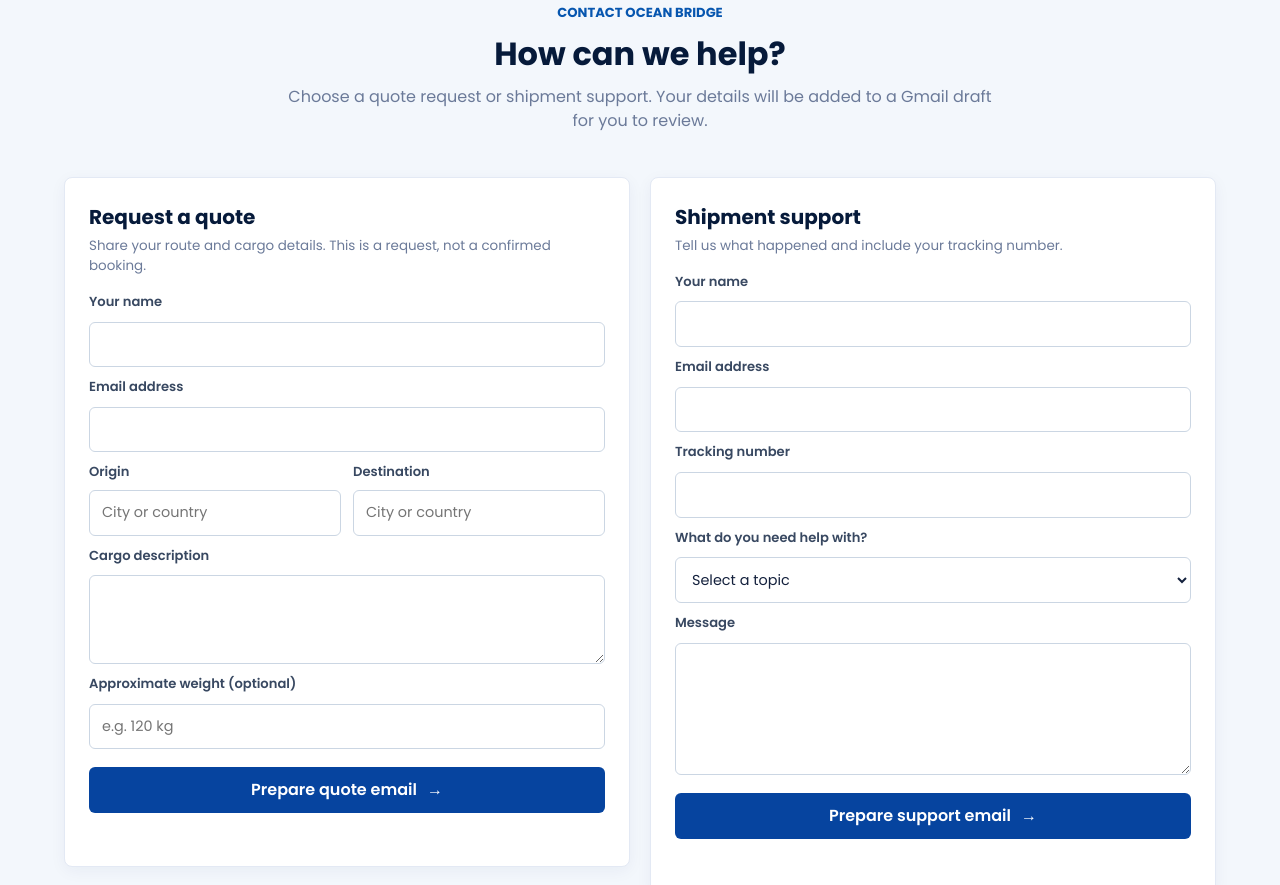
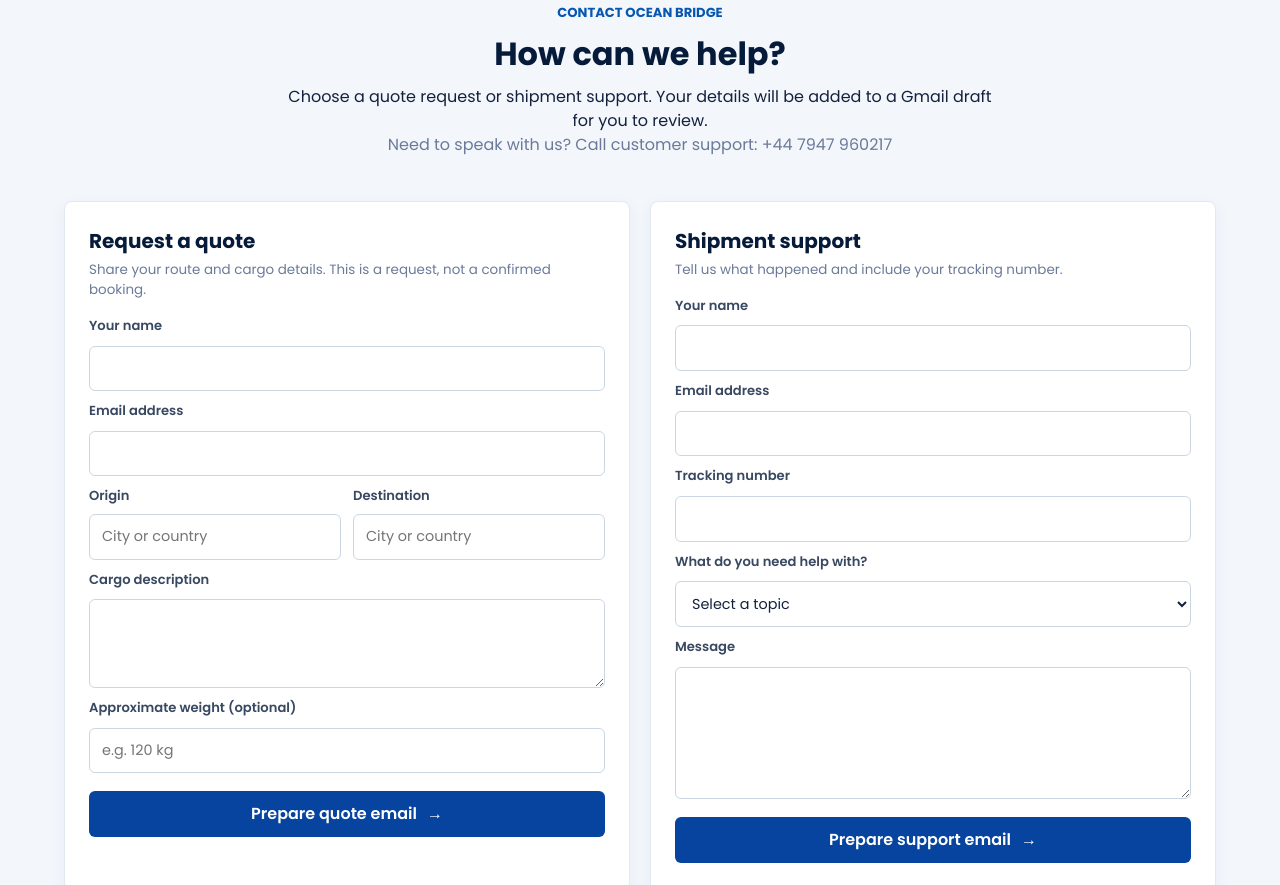
Before and after one commit to juniorprincemhelem/ocean-bridge-tracking, a website: page index.html in a window 1280 px wide. Shown: the part 3532-4417 px from the top of the page. Drawn offline with nearby package versions, Linux system fonts and the light colour scheme.

Commit message:
Add customer support call line

```diff
--- a/index.html
+++ b/index.html
@@ -234,6 +234,7 @@
           <p class="section-kicker">CONTACT OCEAN BRIDGE</p>
           <h2>How can we help?</h2>
           <p>Choose a quote request or shipment support. Your details will be added to a Gmail draft for you to review.</p>
+          <p class="contact-call-line"><span>Need to speak with us?</span> Call customer support: <a href="tel:+447947960217">+44 7947 960217</a></p>
         </div>
         <div class="contact-grid">
           <form class="contact-form" id="quote-form">
```
